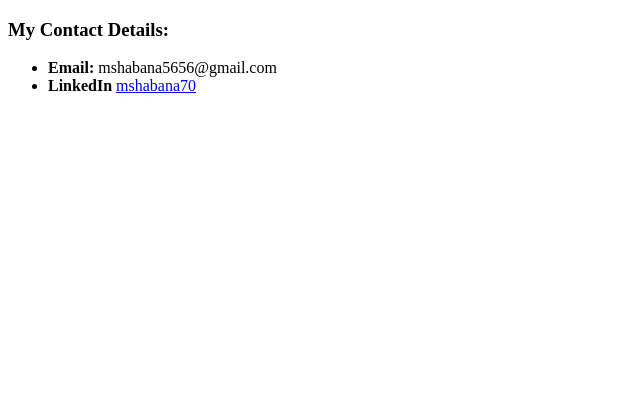
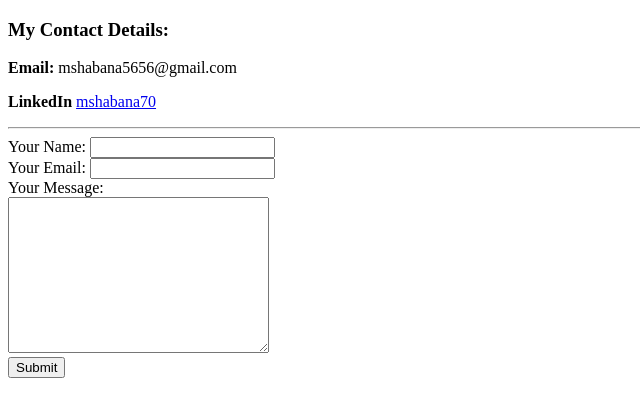
Before and after one commit to mshabana70/html_website, a plain HTML site: page contact.html in a window 1280 px wide. Shown: the whole page, without its empty margins (0-640 px from the left). Drawn offline with Linux system fonts and the light colour scheme.

Commit message:
add form to contact page

```diff
--- a/contact.html
+++ b/contact.html
@@ -7,12 +7,26 @@
   </head>
   <body>
     <h3>My Contact Details:</h3>
-    <ul>
-      <li><strong>Email:</strong> mshabana5656@gmail.com</li>
-      <li>
-        <strong>LinkedIn</strong>
-        <a href="https://www.linkedin.com/in/mshabana70/"> mshabana70 </a>
-      </li>
-    </ul>
+
+    <p><strong>Email:</strong> mshabana5656@gmail.com</p>
+    <p>
+      <strong>LinkedIn</strong>
+      <a href="https://www.linkedin.com/in/mshabana70/"> mshabana70 </a>
+    </p>
+    <hr />
+    <form
+      action="mailto:mshabana5656@gmail.com"
+      method="POST"
+      enctype="text/plain"
+    >
+      <label>Your Name:</label>
+      <input type="text" name="yourName" value="" />
+      <br />
+      <label>Your Email:</label>
+      <input type="email" name="yourEmail" value="" /><br />
+      <label>Your Message:</label><br />
+      <textarea name="yourMessage" cols="30" rows="10"></textarea><br />
+      <input type="submit" name="" />
+    </form>
   </body>
 </html>
```
Also changed, not shown: index.html (+2 -0 lines), inputs.html (added, +18 -0 lines), project_notes.txt.
